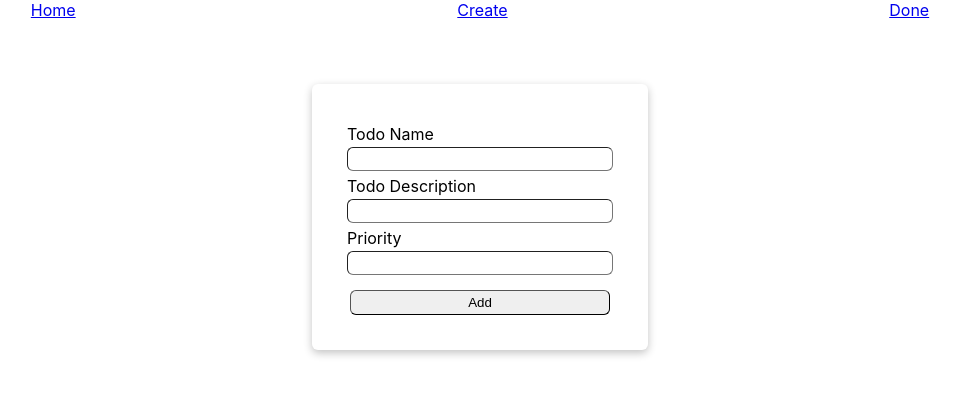
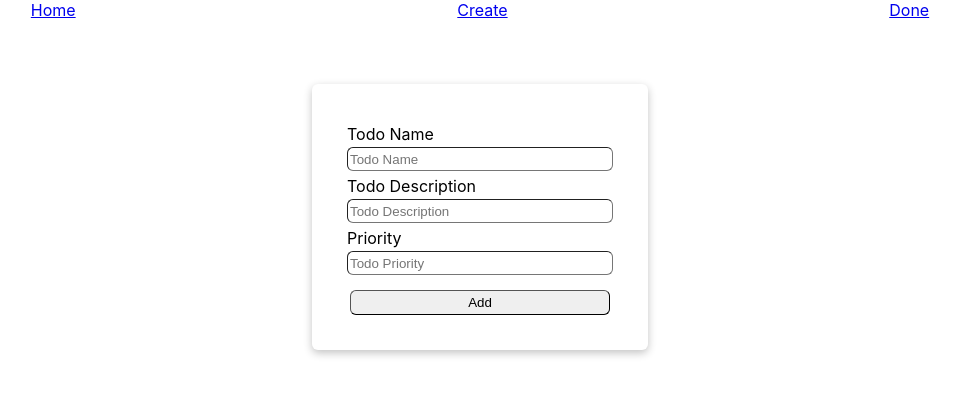
Before and after one commit to ralvescosta/poc_reactjs_testing_library, a React (Create React App) app: page /create in a window 1280 px wide. Shown: the top 394 px of the page, without its empty margins (160-1119 px from the left). Built offline with nearby package versions, Linux system fonts and the light colour scheme.

Commit message:
test: create todo view

```diff
--- a/src/pages/CreateTodo/view/index.tsx
+++ b/src/pages/CreateTodo/view/index.tsx
@@ -1,24 +1,25 @@
 import React from 'react'
+import { IUseCreateTodo } from '../viewModel/createTodoViewModel'
 import './styles.css'
 
 type Props = {
-  viewModel: any
+  viewModel: IUseCreateTodo
 }
 
 export const CreateTodoView = ({ viewModel }: Props) => {
   return (
     <div className="create-todo-container">
-      <form className="create-todo-form" onSubmit={viewModel.createATodo}>
+      <form className="create-todo-form" onSubmit={viewModel.createATodo} data-testid="form-create-todo">
         <label className="create-todo-label">Todo Name</label>
-        <input className="create-todo-input" ref={viewModel.todoNameInputRef}/>
+        <input className="create-todo-input" ref={viewModel.todoNameInputRef} name="name" placeholder="Todo Name"/>
 
         <label className="create-todo-label">Todo Description</label>
-        <input className="create-todo-input" ref={viewModel.todoDescriptionInputRef}/>
+        <input className="create-todo-input" ref={viewModel.todoDescriptionInputRef} name="description" placeholder="Todo Description" />
 
         <label className="create-todo-label">Priority</label>
-        <input className="create-todo-input" ref={viewModel.priorityInputRef}/>
+        <input className="create-todo-input" ref={viewModel.priorityInputRef} name="priority" placeholder="Todo Priority" />
 
-        <button className="create-todo-button">Add</button>
+        <button className="create-todo-button" name="button">Add</button>
       </form>
     </div>
   )
--- a/src/pages/CreateTodo/viewModel/createTodoViewModel.ts
+++ b/src/pages/CreateTodo/viewModel/createTodoViewModel.ts
@@ -1,4 +1,4 @@
-import { useRef, FormEvent } from 'react'
+import { useRef, FormEvent, RefObject } from 'react'
 
 import { useDispatch } from 'react-redux'
 
@@ -8,14 +8,21 @@ type Props = {
   createTodoUsecase: any
 }
 
-export const useCreateTodo = ({ createTodoUsecase }: Props) => {
+export interface IUseCreateTodo {
+  todoNameInputRef: RefObject<HTMLInputElement>
+  todoDescriptionInputRef: RefObject<HTMLInputElement>
+  priorityInputRef: RefObject<HTMLInputElement>
+  createATodo: (e: FormEvent) => void
+}
+
+export const useCreateTodo = ({ createTodoUsecase }: Props): IUseCreateTodo => {
   const dispatchActions = useDispatch()
 
   const todoNameInputRef = useRef<HTMLInputElement>(null)
   const todoDescriptionInputRef = useRef<HTMLInputElement>(null)
   const priorityInputRef = useRef<HTMLInputElement>(null)
 
-  const createATodo = (e: FormEvent) => {
+  const createATodo = (e: FormEvent): void => {
     e.preventDefault()
 
     const todoName = todoNameInputRef.current?.value as string
```
Also changed, not shown: .eslintrc.js, 2 other files (tests, documents, lock files or other folders).
